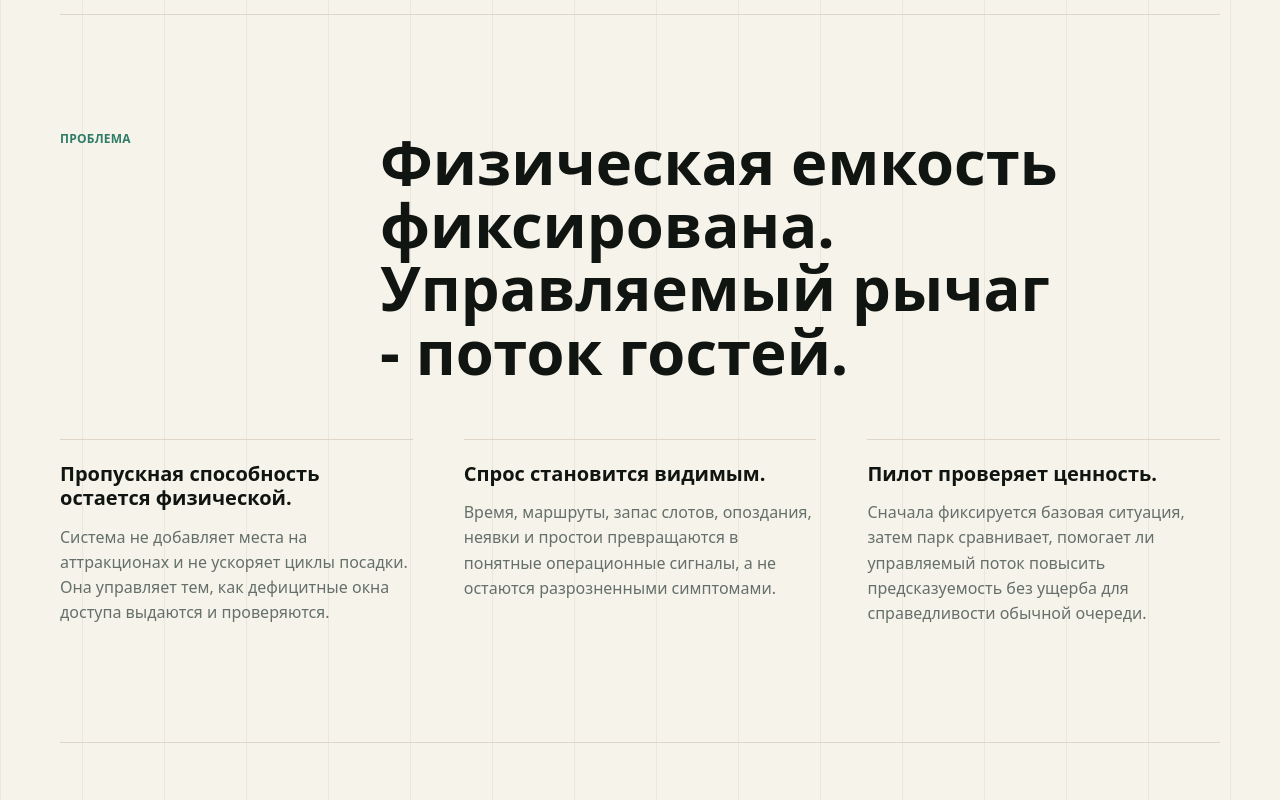
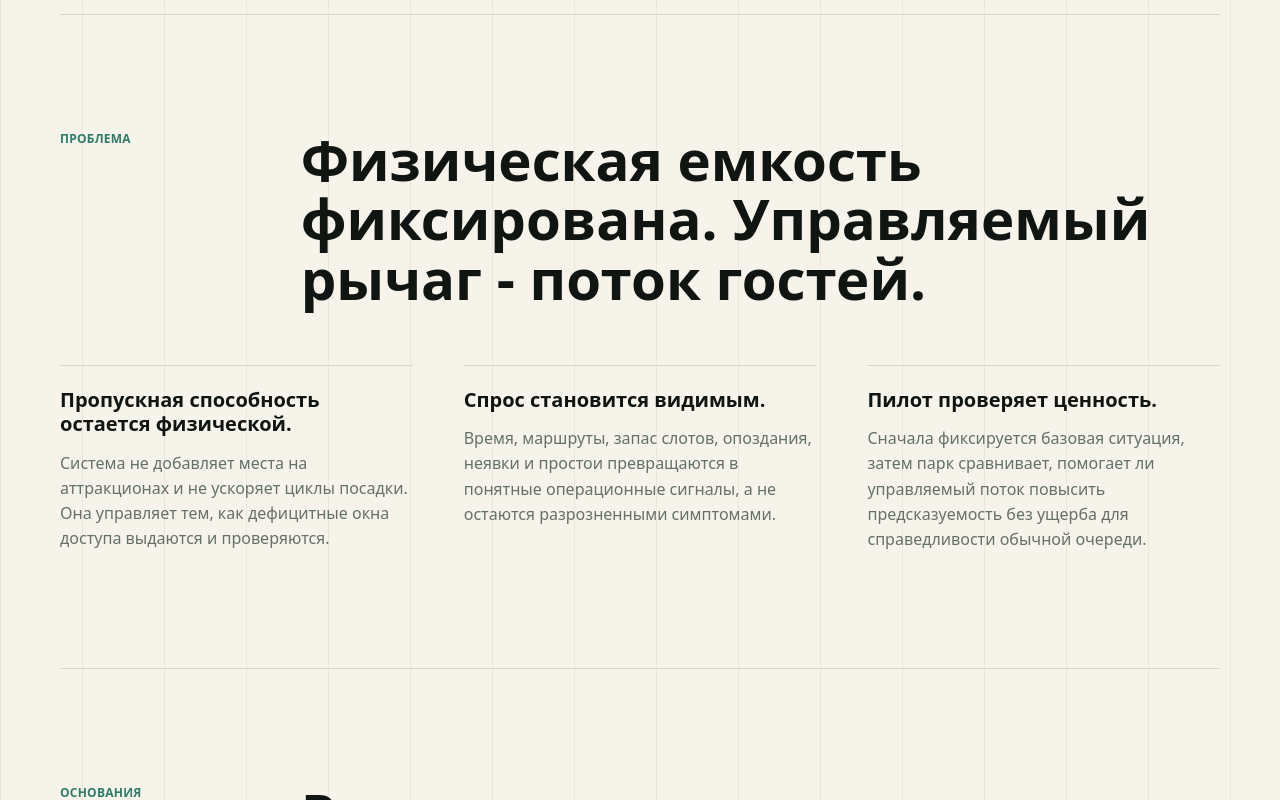
Before and after one commit to fedocc/dream-queue, a React (Vite) app in the folder web/: page / in a window 1280 px wide. Shown: the part 980-1780 px from the top of the page. Built offline with nearby package versions, Linux system fonts and the light colour scheme.

Commit message:
Refine section heading layout

```diff
--- a/web/src/styles.css
+++ b/web/src/styles.css
@@ -244,20 +244,20 @@ main {
 
 .sectionHeader {
   display: grid;
-  grid-template-columns: minmax(170px, 0.32fr) minmax(0, 1fr);
-  gap: clamp(24px, 4vw, 60px);
+  grid-template-columns: minmax(130px, 0.22fr) minmax(0, 1fr);
+  gap: clamp(20px, 3vw, 42px);
   align-items: start;
   margin-bottom: clamp(30px, 5vw, 56px);
 }
 
 .sectionHeader h2 {
-  max-width: 860px;
+  max-width: 1040px;
   margin: 0;
-  font-size: clamp(34px, 4.8vw, 64px);
-  line-height: 1.03;
+  font-size: clamp(34px, 4.4vw, 60px);
+  line-height: 1.06;
   letter-spacing: 0;
   font-weight: 690;
-  text-wrap: balance;
+  text-wrap: pretty;
 }
 
 .editorialColumns {
```
